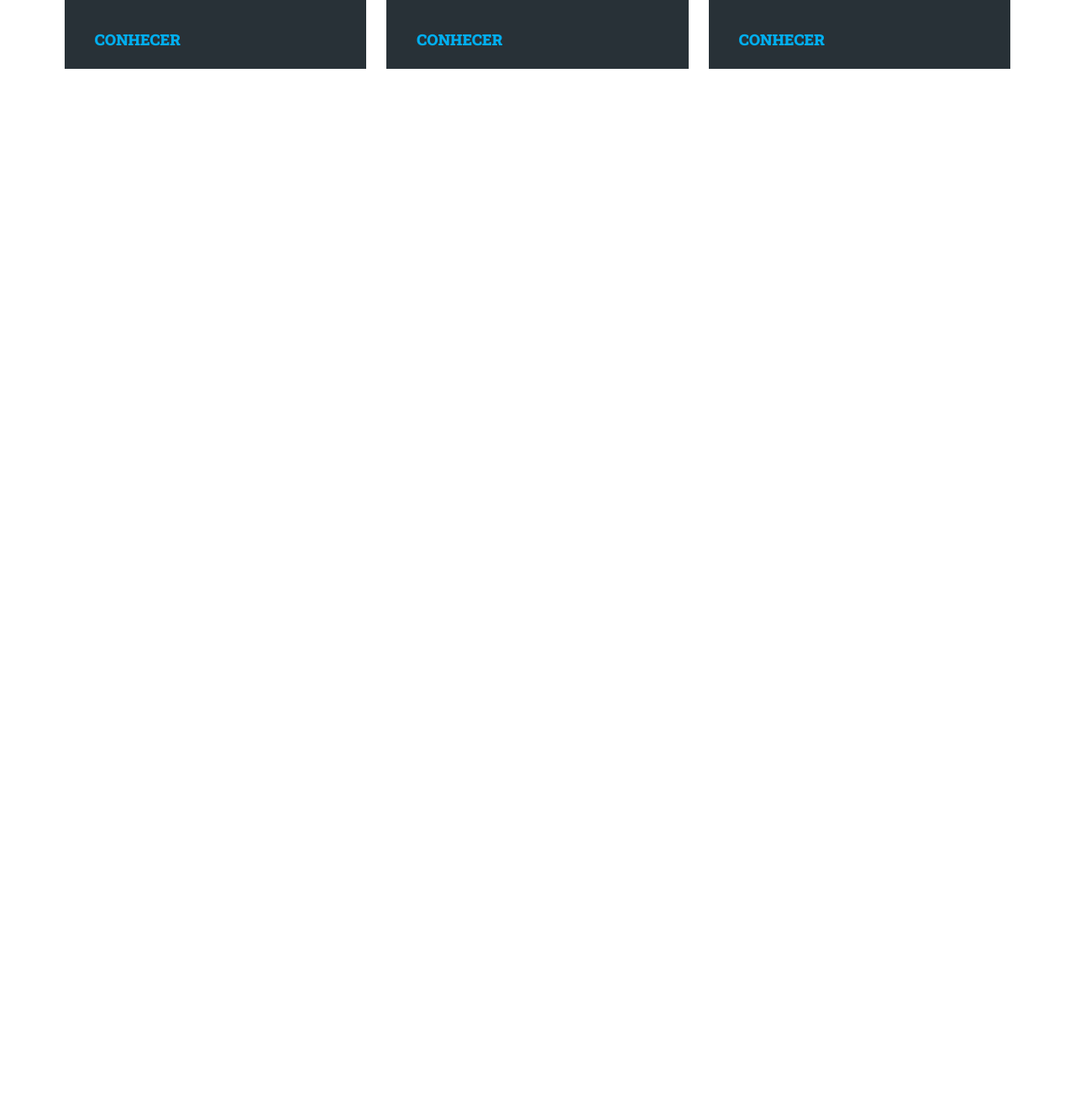
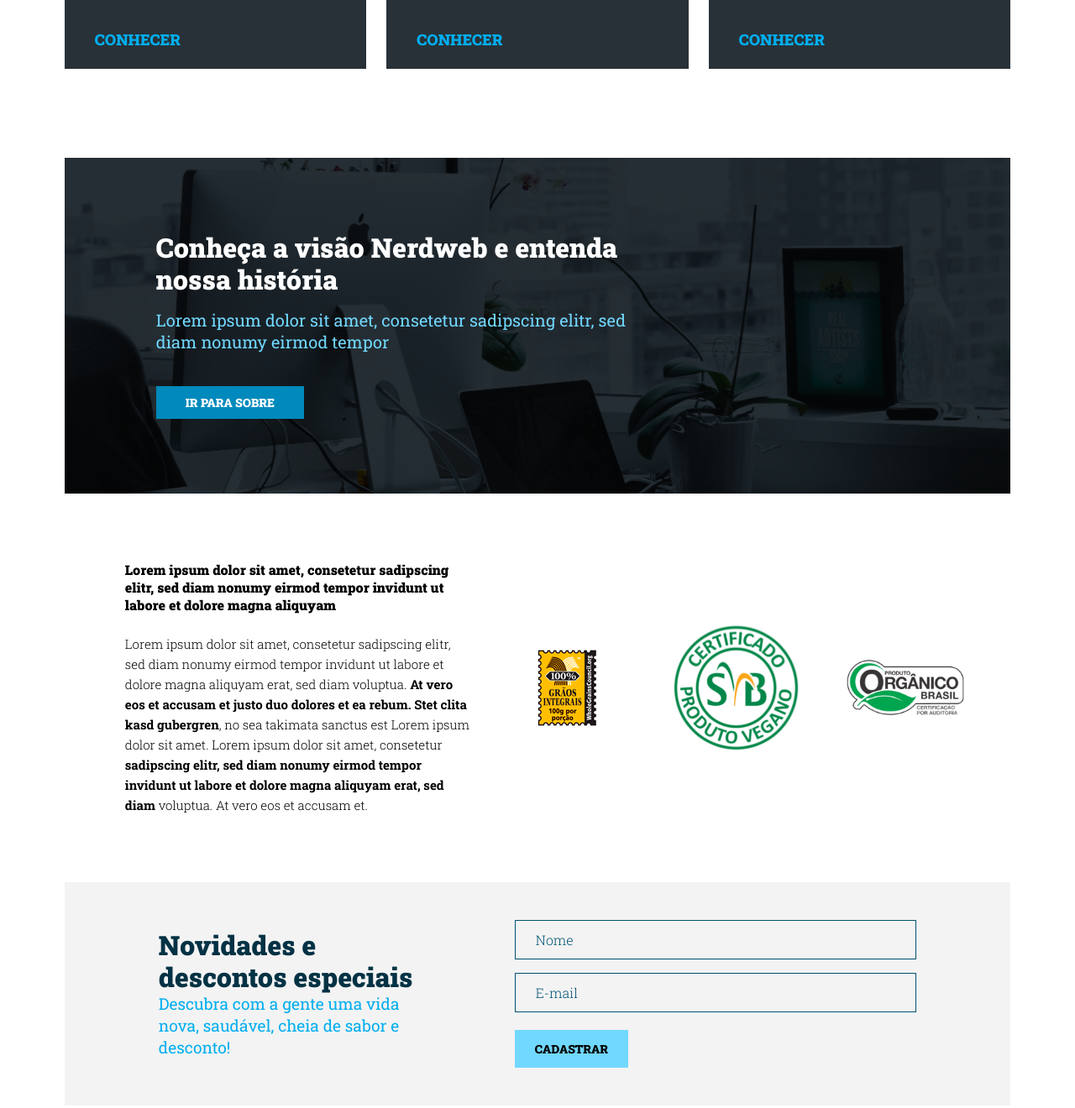
Before and after one commit to michelwene/teste-nerdweb, a plain HTML site: page index.html in a window 1280 px wide. Shown: the part 3045-4365 px from the top of the page at 84% size. Before the commit the page ends 3157 px from the top, so only its background shows below. Drawn offline with nearby package versions, Linux system fonts and the light colour scheme.

Commit message:
feat: newsletters

```diff
--- /dev/null
+++ b/assets/css/about.css
@@ -0,0 +1,50 @@
+.about{
+    background: url('../images/BG CONHEÇA.png') center / cover no-repeat;
+
+    margin: 4.75rem auto 0;
+    height: 25rem;
+    max-height: 25rem;
+    width: 88vw;
+
+    align-items: center;
+    display: flex;
+}
+
+.about__description{
+    margin-left: 6.8125rem;
+
+    max-width: 37.9375rem;
+}
+
+.about__description h3{
+    color: var(--white);
+    font-size: 2rem;
+    font-weight: 900;
+    line-height: 2.375rem;
+}
+
+.about__description p{
+    color: var(--blue300);
+    font-size: 1.25rem;
+    line-height: 1.625rem;
+
+    margin: 1rem 0 2.5rem 0;
+}
+
+.about__description button{
+    background-color: var(--blue700);
+    border: 0 none;
+    color: var(--white);
+    font-size: 0.875rem;
+    font-weight: 900;
+    line-height: 1.1875rem;
+    text-transform: uppercase;
+
+    padding: 0.625rem 2.1875rem;
+
+    transition: filter 0.2s;
+}
+
+.about__description button:hover{
+    filter: brightness(0.8);
+}
--- /dev/null
+++ b/assets/css/certifications.css
@@ -0,0 +1,51 @@
+.certifications{
+    align-items: center;
+    display: flex;
+    justify-content: center;
+
+    column-gap: 2rem;
+    margin: 5rem auto 0;
+    padding: 0 2.8125rem 0 4.5rem;
+
+    width: 88vw;
+}
+
+.certifications__description h4{
+    font-weight: 900;
+    line-height: 1.3125rem;
+}
+
+.certifications__description p{
+    font-weight: 300;
+    font-size: 0.9375rem;
+    line-height: 1.5rem;
+
+    margin-top: 1.5rem;
+}
+
+.certifications__description p span{
+    font-weight: 700;
+}
+
+.certifications__icons{
+    column-gap: 2.625rem;
+    display: flex;
+}
+
+.certifications__icons span {
+    display: inline-block;
+    height: 10rem;
+    width: 10rem;
+}
+
+.selo-wgc{
+background: url('../images/selo-wgc.png') center / cover no-repeat;
+}
+
+.principle-2{
+    background: url('../images/principle-2.png') center / cover no-repeat;
+}
+
+.principle-3{
+    background: url('../images/principle-3.png') center / cover no-repeat;
+}
--- /dev/null
+++ b/assets/css/footer.css
@@ -0,0 +1,8 @@
+.footer{
+    background-color: var(--gray800);
+
+    width: 100vw;
+    margin: 6.5625rem auto 0;
+
+    border-top: 3px solid var(--blue500);
+}
--- /dev/null
+++ b/assets/css/newsletter.css
@@ -0,0 +1,75 @@
+.newsletters{
+    background-color: var(--gray50);
+
+    column-gap: 7rem;
+    margin: 5rem auto 0;
+    padding: 2.8125rem 7rem;
+    width: 88vw;
+
+    align-items: center;
+    display: flex;
+    justify-content: center;
+
+    min-height: 16.375rem;
+}
+
+.newsletters__description{
+max-width: 19.5rem;
+}
+
+.newsletters__description h2 {
+    font-size: 2rem;
+    line-height: 2.375rem;
+}
+
+.newsletters__description p {
+    color: var(--blue500);
+    font-size: 1.2rem;
+    line-height: 1.625rem;
+}
+
+.newsletters__register{
+    display: flex;
+    flex: 1;
+}
+
+.newsletters__register form{
+    display: flex;
+    flex-direction: column;
+
+    width: 100%;
+    row-gap: 1rem;
+}
+
+.newsletters__register form input{
+    background-color: var(--gray50);
+    border: 1px solid var(--blue800);
+    padding: 0.75rem 0 0.75rem 1.5rem;
+
+
+}
+
+.newsletters__register form input::placeholder{
+    color: var(--blue800);
+    line-height: 1.3125rem;
+    font-weight: 300;
+}
+
+.newsletters__register form button{
+    background-color: var(--blue300);
+    border: 0 none;
+    margin-top: 0.3125rem;
+    padding: 0.8125rem 1.5rem;
+
+    font-size: 0.875rem;
+    font-weight: 900;
+    line-height: 1.1875rem;
+    text-transform: uppercase;
+
+    max-width: 8.4375rem;
+    transition: filter 0.2s;
+}
+
+.newsletters__register form button:hover{
+    filter: brightness(0.8);
+}
--- a/assets/css/register.css
+++ b/assets/css/register.css
@@ -39,4 +39,10 @@
     font-size: 0.875rem;
     font-weight: 900;
     text-transform: uppercase;
+
+    transition: filter 0.5s;
 }
+
+.register button:hover{
+    filter: brightness(0.8);
+}
--- a/assets/css/selection-services.css
+++ b/assets/css/selection-services.css
@@ -91,4 +91,10 @@ line-height: 1.625rem;
     line-height: 1.1875rem;
 
     text-transform: uppercase;
+
+    transition: filter 0.5s;
 }
+
+.selection-service__description a:hover{
+filter: brightness(0.8);
+}
--- a/index.html
+++ b/index.html
@@ -31,6 +31,10 @@
     <link rel="stylesheet" href="./assets/css/services.css" />
     <link rel="stylesheet" href="./assets/css/register.css" />
     <link rel="stylesheet" href="./assets/css/selection-services.css" />
+    <link rel="stylesheet" href="./assets/css/about.css" />
+    <link rel="stylesheet" href="./assets/css/certifications.css" />
+    <link rel="stylesheet" href="./assets/css/newsletter.css" />
+    <link rel="stylesheet" href="./assets/css/footer.css" />
     <title>Nerd Web</title>
   </head>
   <body class="container">
@@ -267,6 +271,123 @@
         </div>
       </div>
     </section>
+    <section class="about">
+      <div class="about__description">
+        <h3>Conheça a visão Nerdweb e entenda nossa história</h3>
+        <p>
+          Lorem ipsum dolor sit amet, consetetur sadipscing elitr, sed diam
+          nonumy eirmod tempor
+        </p>
+        <button type="button">ir para sobre</button>
+      </div>
+    </section>
+    <section class="certifications">
+      <div class="certifications__description">
+        <h4>
+          Lorem ipsum dolor sit amet, consetetur sadipscing elitr, sed diam
+          nonumy eirmod tempor invidunt ut labore et dolore magna aliquyam
+        </h4>
+        <p>
+          Lorem ipsum dolor sit amet, consetetur sadipscing elitr, sed diam
+          nonumy eirmod tempor invidunt ut labore et dolore magna aliquyam erat,
+          sed diam voluptua.
+          <span
+            >At vero eos et accusam et justo duo dolores et ea rebum. Stet clita
+            kasd gubergren</span
+          >, no sea takimata sanctus est Lorem ipsum dolor sit amet. Lorem ipsum
+          dolor sit amet, consetetur
+          <span
+            >sadipscing elitr, sed diam nonumy eirmod tempor invidunt ut labore
+            et dolore magna aliquyam erat, sed diam</span
+          >
+          voluptua. At vero eos et accusam et.
+        </p>
+      </div>
+      <div class="certifications__icons">
+        <span class="selo-wgc"></span><span class="principle-2"></span
+        ><span class="principle-3"></span>
+      </div>
+    </section>
+    <section class="newsletters">
+      <div class="newsletters__description">
+        <h2>Novidades e descontos especiais</h2>
+        <p>
+          Descubra com a gente uma vida nova, saudável, cheia de sabor e
+          desconto!
+        </p>
+      </div>
+      <div class="newsletters__register">
+        <form>
+          <input
+            type="text"
+            placeholder="Nome"
+            aria-placeholder="Digite seu nome"
+            required
+          />
+          <input
+            type="email"
+            placeholder="E-mail"
+            aria-placeholder="Digite seu e-mail"
+            required
+            pattern="[a-z0-9._%+-]+@[a-z0-9.-]+\.[a-z]{2,4}$"
+          />
+          <button type="submit">cadastrar</button>
+        </form>
+      </div>
+    </section>
+    <footer class="footer">
+      <div class="footer__about">
+        <aside>
+          <span class="logo__nerdweb"></span>
+        </aside>
+        <div>
+          <div>
+            <h4>NERDWEB</h4>
+            <p>Sobre</p>
+            <p>Nossos princípios</p>
+            <p>Funcionários</p>
+            <p>Trabalhe conosco</p>
+          </div>
+          <div>
+            <h4>AJUDA</h4>
+            <p>Prazos e Entregas</p>
+            <p>Troca e Devoluções</p>
+            <p>Políticas de Privacidade</p>
+          </div>
+          <div>
+            <h4>ATENDIMENTO</h4>
+            <p>Dúvidas frequentes</p>
+            <address>
+              (41) 3333-3333 <br />
+              <a href="mailto:teste@nerdweb.com.br">teste@nerdweb.com.br</a>
+            </address>
+          </div>
+          <div>
+            <h4>HORÁRIO DE ATENDIMENTO</h4>
+            <p>
+              De segunda a sexta-feira <br />
+              das 08h00 às 12h00 e <br />das 13h00 às 17h40
+            </p>
+          </div>
+        </div>
+      </div>
+      <hr />
+      <div>
+        <div>
+          <p>2022 Nerdweb - Extreme Hosting, todos os direitos reservados.</p>
+        </div>
+        <div>
+          <p>Fique em sintonia com a gente</p>
+          <span>
+            <i class="fa-brands fa-facebook"></i>
+            <i class="fa-brands fa-instagram"></i>
+            <i class="fa-brands fa-linkedin-in"></i>
+            <i class="fa-brands fa-twitter"></i>
+            <i class="fa-brands fa-youtube"></i>
+          </span>
+        </div>
+      </div>
+    </footer>
     <script src="https://unpkg.com/swiper@8/swiper-bundle.min.js"></script>
     <script src="./app/js/swiper.js" type="module"></script>
   </body>
```
